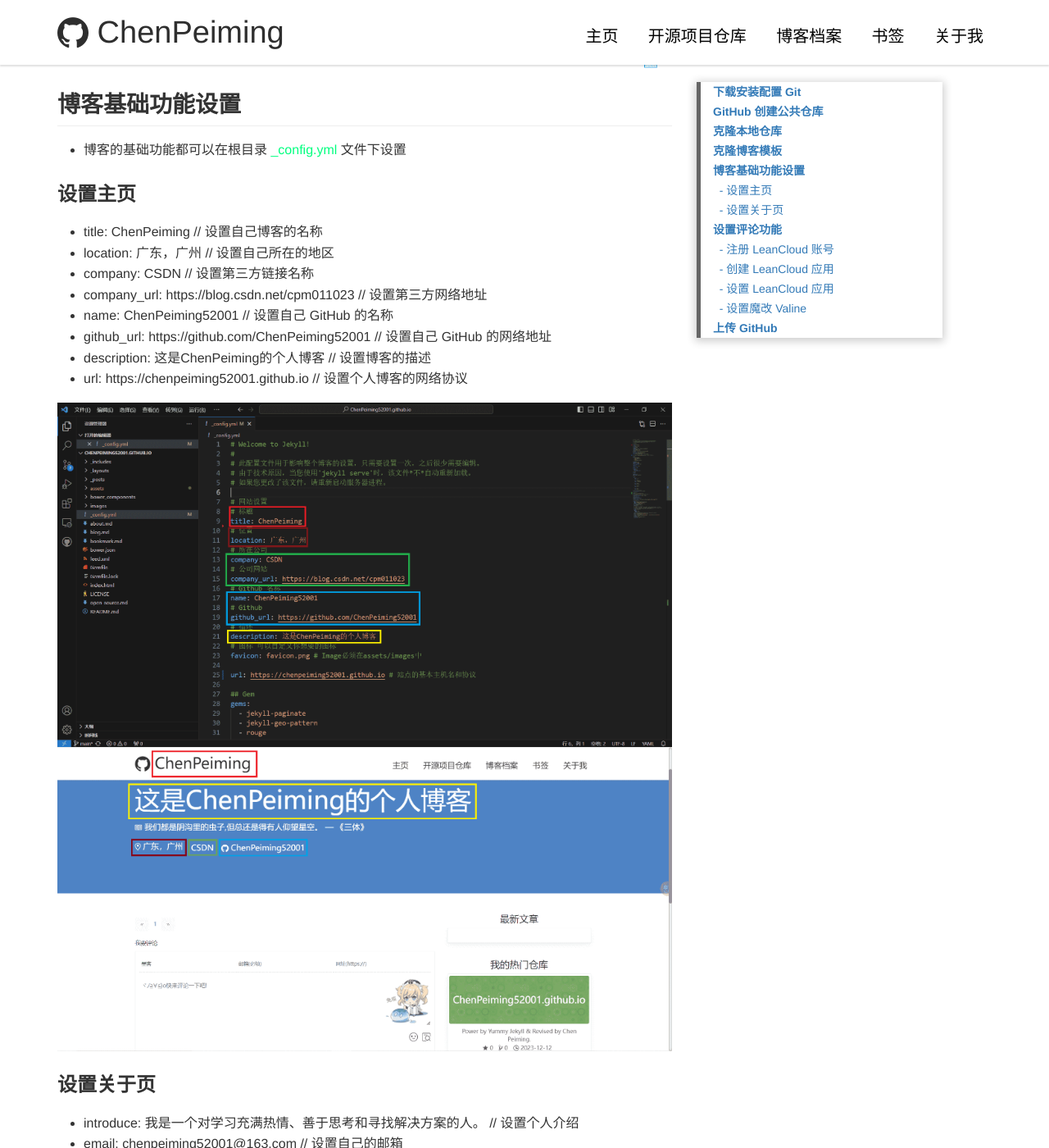
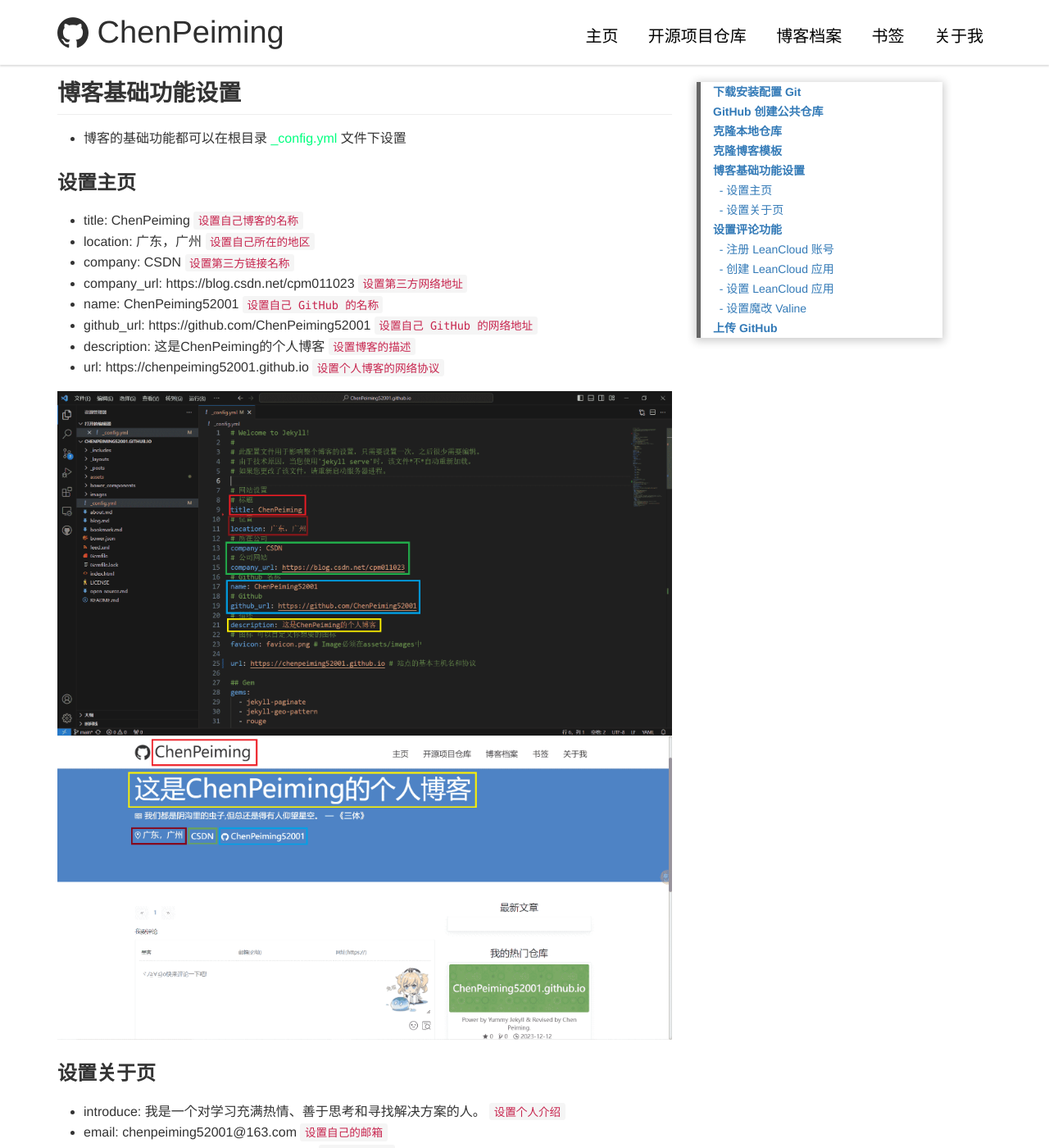
Before and after one commit to MingTechPro/ChenPeiming52001.github.io, a Jekyll site: the page built from _posts/2023/2023-12-12-create-blog.md, in a window 1280 px wide and 1400 px high, scrolled down 4663 px. Shown: the whole window at 82% size. Built offline with Jekyll 4.4.1, drawn with Linux system fonts in a browser that asks for light colours; comment, search, counter and statistics services are not loaded; some of the changed text lies outside the part shown.

Commit message:
上传博客

````diff
--- a/_posts/2023/2023-12-12-create-blog.md
+++ b/_posts/2023/2023-12-12-create-blog.md
@@ -22,7 +22,7 @@
 
 ## 下载安装配置 Git
 
-- 下载 [Git官网](https://git-scm.com/) | [Git 安装配置参考以下教程](https://blog.csdn.net/m0_72983118/article/details/130546429)
+- 下载 [Git官网](https://git-scm.com/) & [Git 安装配置参考以下教程](https://blog.csdn.net/m0_72983118/article/details/130546429)
 
 ![安装完成测试](/images/2023/2023-12-12-create-blog/2023-12-12-create-blog-1.png)
 
@@ -64,26 +64,26 @@
 
 ### 设置主页
 
-- title: ChenPeiming	// 设置自己博客的名称
-- location: 广东，广州	// 设置自己所在的地区
-- company: CSDN		// 设置第三方链接名称
-- company_url: https://blog.csdn.net/cpm011023		// 设置第三方网络地址
-- name: ChenPeiming52001	// 设置自己 GitHub 的名称
-- github_url: https://github.com/ChenPeiming52001	// 设置自己 GitHub 的网络地址
-- description: 这是ChenPeiming的个人博客	// 设置博客的描述
-- url: https://chenpeiming52001.github.io	// 设置个人博客的网络协议
+- title: ChenPeiming	`设置自己博客的名称`
+- location: 广东，广州	`设置自己所在的地区`
+- company: CSDN		`设置第三方链接名称`
+- company_url: https://blog.csdn.net/cpm011023	`设置第三方网络地址`
+- name: ChenPeiming52001	`设置自己 GitHub 的名称`
+- github_url: https://github.com/ChenPeiming52001	`设置自己 GitHub 的网络地址`
+- description: 这是ChenPeiming的个人博客	`设置博客的描述`
+- url: https://chenpeiming52001.github.io	`设置个人博客的网络协议`
 
 ![设置主页标题](/images/2023/2023-12-12-create-blog/2023-12-12-create-blog-9-1.png)
 ![设置主页标题](/images/2023/2023-12-12-create-blog/2023-12-12-create-blog-9-2.png)
 
 ### 设置关于页
 
-- introduce: 我是一个对学习充满热情、善于思考和寻找解决方案的人。	// 设置个人介绍
-- email: chenpeiming52001@163.com	  // 设置自己的邮箱
-- skill_software_keywords: [Java,  Python]	  // # 软件开发标签
-- skill_j2ee_keywords: 	  // J2EE 开发标签
-- skill_mobile_app_keywords: 	// 手机开发标签
-- skill_web_keywords: [HTML, CSS, JS, JQuery,SpringBoot, MySQL, MongoDB, PHP]	// Web开发标签
+- introduce: 我是一个对学习充满热情、善于思考和寻找解决方案的人。	`设置个人介绍`
+- email: chenpeiming52001@163.com	`设置自己的邮箱`
+- skill_software_keywords: [Java,  Python]		`软件开发标签`
+- skill_j2ee_keywords:		`J2EE开发标签`
+- skill_mobile_app_keywords: 	`手机开发标签`
+- skill_web_keywords: [HTML, CSS, JS, JQuery,SpringBoot, MySQL, MongoDB, PHP]	`Web开发标签`
 
 ![设置关于页](/images/2023/2023-12-12-create-blog/2023-12-12-create-blog-10-1.png)
 ![设置关于页](/images/2023/2023-12-12-create-blog/2023-12-12-create-blog-10-2.png)
@@ -109,13 +109,13 @@
 	![AppKey](/images/2023/2023-12-12-create-blog/2023-12-12-create-blog-14-2.png)
 
 ### 设置魔改 Valine
-- appId: Evlk9TNDwcQAIW9cC3NVx9bO-gzGzoHsz		// 填入刚刚复制的 AppID
-- appKey: 9TNYPTSFy6BvTeJnmxzBT7H9		// 填入刚刚复制的 AppKey
+- appId: Evlk9TNDwcQAIW9cC3NVx9bO-gzGzoHsz		 `填入刚刚复制的 AppID`
+- appKey: 9TNYPTSFy6BvTeJnmxzBT7H9		`填入刚刚复制的 AppKey`
 	![设置魔改Valine](/images/2023/2023-12-12-create-blog/2023-12-12-create-blog-15-1.png)
 
 - [MD5加密工具](https://c.runoob.com/front-end/703/) 可以将邮箱加密为 MD5
-- master: ['33c0f3680c72dd299d9463a496cc7640']		// 填入 MD5 加密后博主`自己`的邮箱
-- friends: ['f652e9c510f5948f083d453a189b13bc', '261225df065b70eafdef4c88eecdb55d']		// 填入 MD5 加密后小伙伴的邮箱
+- master: ['33c0f3680c72dd299d9463a496cc7640']		`填入 MD5 加密后博主<font color=Red>自己</font>的邮箱`
+- friends: ['f652e9c510f5948f083d453a189b13bc', '261225df065b70eafdef4c88eecdb55d']		`填入 MD5 加密后小伙伴的邮箱`
 	![设置魔改Valine](/images/2023/2023-12-12-create-blog/2023-12-12-create-blog-15-2.png)
 
 ## 上传 GitHub
@@ -136,9 +136,12 @@
 
 - 选择上传分支
 ![选择上传分支](/images/2023/2023-12-12-create-blog/2023-12-12-create-blog-16-3.png)
+
 ```
 git push origin main
 ```
+
+<br>
 
 ------
 
````
